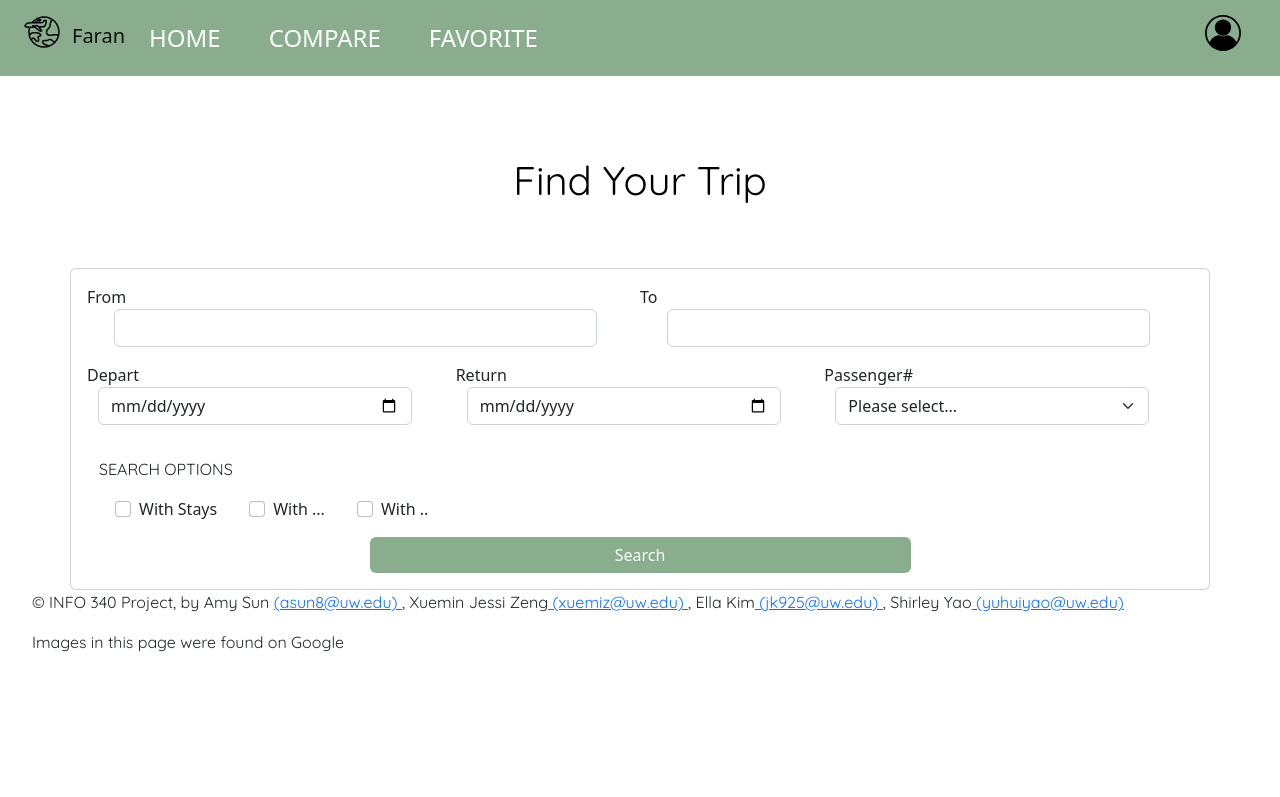
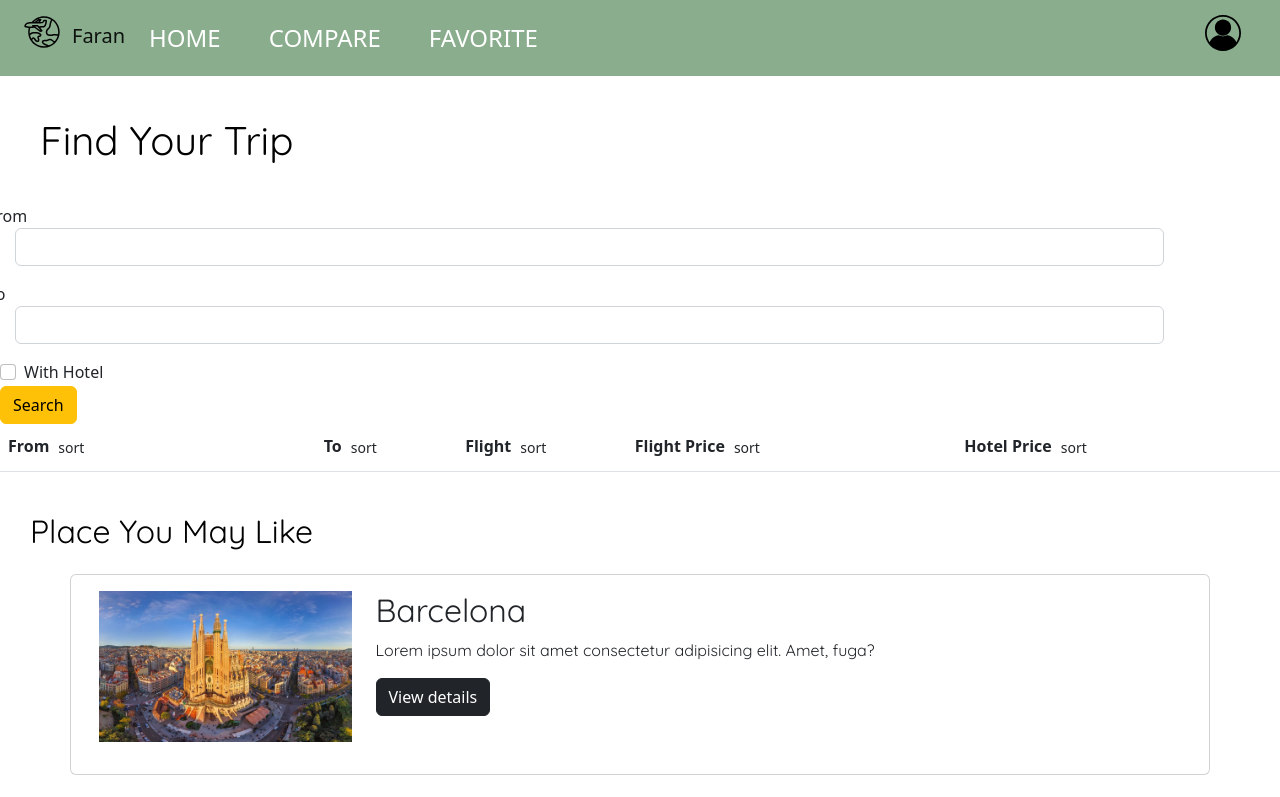
Before and after one commit to info340b-wi23/project-info340-group-bb4, a React (Create React App) app: page / in a window 1280 px wide. Shown: the top 797 px of the page. Built offline with nearby package versions, Linux system fonts and the light colour scheme.

Commit message:
fixed filter

```diff
--- a/src/components/App.js
+++ b/src/components/App.js
@@ -22,8 +22,9 @@ function App(props) {
       </header>
 
       <main>
+        {/* <Homepage/> */}
         <Routes>
-          <Route path="/" element={<HomeSearch/>}/>
+          <Route path="/" element={<Homepage/>}/>
           <Route path="search" element={<SearchDataTable/>}/>
 
           <Route path="comparisonPage" element={<ComparisonPage/>}/>
--- a/src/components/DestSelectForm.js
+++ b/src/components/DestSelectForm.js
@@ -2,6 +2,19 @@ import React, { useState } from 'react';
 
 
 export function DestSelectForm(props) {
+
+  const EXAMPLE_TRAVEL = [
+    { date: '05/04/2023', from: 'Florianopolis (SC)', to: 'Salvador (BH)', hotel: 'Hotel K', hotelprice: '263.41', flight: 'CloudFy', flightprice: '1640.80', flightDur: '2.44', flightDist: '937.77', totalprice: '1904.21', class: 'First Class'},
+    { date: '05/30/2023', from: 'Florianopolis (SC)', to: 'Salvador (BH)', hotel: 'Hotel K', hotelprice: '263.41', flight: 'FlyingDrops', flightprice: '1692.64', flightDur: '2.44', flightDist: '937.77', totalprice: '1956.05', class: 'First Class' },
+    { date: '05/24/2023', from: 'Florianopolis (SC)', to: 'Salvador (BH)', hotel: 'Hotel K', hotelprice: '263.41', flight: 'Rainbow', flightprice: '1630.75', flightDur: '2.44', flightDist: '937.77', totalprice: '1894.16', class: 'First Class' },
+    { date: '05/26/2023', from: 'Florianopolis (SC)', to: 'Salvador (BH)', hotel: 'Hotel K', hotelprice: '263.41', flight: 'Rainbow', flightprice: '1367.88', flightDur: '2.44', flightDist: '937.77', totalprice: '1631.29', class: 'Premium' },
+    { date: '05/12/2023', from: 'New York (NY)', to: 'Los Angeles (LA)', hotel: 'Hotel J', hotelprice: '472.98', flight: 'BlueLine', flightprice: '1692.64', flightDur: '2.44', flightDist: '937.77', totalprice: '1956.05', class: 'First Class' },
+    { date: '05/03/2023', from: 'Huston (HU)', to: 'New York (NY)', hotel: 'Hotel J', hotelprice: '472.98', flight: 'BlueLine', flightprice: '1630.75', flightDur: '2.44', flightDist: '937.77', totalprice: '1894.16', class: 'First Class' },
+    { date: '05/28/2023', from: 'New York (NY)', to: 'Huston (HU)', hotel: 'Hotel J', hotelprice: '472.98', flight: 'BlueLine', flightprice: '1367.88', flightDur: '2.44', flightDist: '937.77', totalprice: '1631.29', class: 'Premium' },
+    { date: '05/16/2023', from: 'Florianopolis (SC)', to: 'Salvador (BH)', hotel: 'Hotel K', hotelprice: '263.41', flight: 'CloudFy', flightprice: '1311.38', flightDur: '2.44', flightDist: '937.77', totalprice: '1574.79', class: 'Premium' }
+  ];
+
+  let travelData =EXAMPLE_TRAVEL;
 
   // track From selected from the <select> input
   const [selectFrom, setSelectFrom] = useState('');
@@ -29,8 +42,8 @@ export function DestSelectForm(props) {
     props.applyFilterCallback(selectFrom, searchOption);
   }
 
-  const optionElems = props.teamOptions.map((result) => {
-    return <option key={result} value={result}>{result}</option>
+  const optionElems = travelData.map((travelData) => {
+    return <option key={travelData.from} value={travelData => <div>{travelData.from}</div>}></option>
   })
 
   return(
--- a/src/components/Homepage.js
+++ b/src/components/Homepage.js
@@ -3,23 +3,68 @@ import TravelList from './TravelList.js';
 import { DestSelectForm } from './DestSelectForm';
 import  DestDataCard from './DestDataCard';
 
+// function SearchHelper(props){
+//   const [filterFrom, setFilterFrom] = useState('');
+//   const [filterDest, setFilterDest] = useState('');
+//   const [filterHotel,setFilterHotel]  = useState(false);
+
+//   const displayedData = props.travelData.filter((obj)=>{
+//     if(filterDest === '' && filterFrom === '') {
+//       return props.travelData;
+//     } else {
+//       if(filterHotel === true) {
+//         return ((obj.hotel === filterDest) && (obj.hotel === filterFrom));
+//       }
+//       // else {
+//       //   return (obj.winner === filterDest);
+//       // }
+//     }
+//   })
+
+//   function applyFilter(from, dest, hotel) {
+//     setFilterFrom(from);
+//     setFilterDest(dest);
+//     setFilterHotel(hotel);
+//   }
+
+//   //get sorted list of unique teamNames. reduce array of objects into array of strings,
+//   //convert to Set to get uniques, spread back into array, and sort
+//   const uniqueDest = [...new Set(props.travelData.reduce((all, current) => {
+//     return all.concat([current.from, current.hotel]);
+//   }, []))].sort();
+// }
+
 export function Homepage(props) {
+  const EXAMPLE_TRAVEL = [
+    { date: '05/04/2023', from: 'Florianopolis (SC)', to: 'Salvador (BH)', hotel: 'Hotel K', hotelprice: '263.41', flight: 'CloudFy', flightprice: '1640.80', flightDur: '2.44', flightDist: '937.77', totalprice: '1904.21', class: 'First Class'},
+    { date: '05/30/2023', from: 'Florianopolis (SC)', to: 'Salvador (BH)', hotel: 'Hotel K', hotelprice: '263.41', flight: 'FlyingDrops', flightprice: '1692.64', flightDur: '2.44', flightDist: '937.77', totalprice: '1956.05', class: 'First Class' },
+    { date: '05/24/2023', from: 'Florianopolis (SC)', to: 'Salvador (BH)', hotel: 'Hotel K', hotelprice: '263.41', flight: 'Rainbow', flightprice: '1630.75', flightDur: '2.44', flightDist: '937.77', totalprice: '1894.16', class: 'First Class' },
+    { date: '05/26/2023', from: 'Florianopolis (SC)', to: 'Salvador (BH)', hotel: 'Hotel K', hotelprice: '263.41', flight: 'Rainbow', flightprice: '1367.88', flightDur: '2.44', flightDist: '937.77', totalprice: '1631.29', class: 'Premium' },
+    { date: '05/12/2023', from: 'New York (NY)', to: 'Los Angeles (LA)', hotel: 'Hotel J', hotelprice: '472.98', flight: 'BlueLine', flightprice: '1692.64', flightDur: '2.44', flightDist: '937.77', totalprice: '1956.05', class: 'First Class' },
+    { date: '05/03/2023', from: 'Huston (HU)', to: 'New York (NY)', hotel: 'Hotel J', hotelprice: '472.98', flight: 'BlueLine', flightprice: '1630.75', flightDur: '2.44', flightDist: '937.77', totalprice: '1894.16', class: 'First Class' },
+    { date: '05/28/2023', from: 'New York (NY)', to: 'Huston (HU)', hotel: 'Hotel J', hotelprice: '472.98', flight: 'BlueLine', flightprice: '1367.88', flightDur: '2.44', flightDist: '937.77', totalprice: '1631.29', class: 'Premium' },
+    { date: '05/16/2023', from: 'Florianopolis (SC)', to: 'Salvador (BH)', hotel: 'Hotel K', hotelprice: '263.41', flight: 'CloudFy', flightprice: '1311.38', flightDur: '2.44', flightDist: '937.77', totalprice: '1574.79', class: 'Premium' }
+  ];
+
+  let travelData =EXAMPLE_TRAVEL;
+
   const [filterFrom, setFilterFrom] = useState('');
   const [filterDest, setFilterDest] = useState('');
   const [filterHotel,setFilterHotel]  = useState(false);
 
-  const displayedData = props.travelData.filter((obj)=>{
-    if(filterDest === '' && filterFrom === '') {
-      return props.travelData;
+  const displayedData = travelData.filter((obj)=>{
+    if(filterDest === '') {
+      return travelData;
     } else {
       if(filterHotel === true) {
         return ((obj.hotel === filterDest) && (obj.hotel === filterFrom));
       }
-      // else {
-      //   return (obj.winner === filterDest);
-      // }
+      else {
+        return (obj.from === filterDest);
+      }
     }
   })
+  console.log(displayedData)
 
   function applyFilter(from, dest, hotel) {
     setFilterFrom(from);
@@ -29,7 +74,7 @@ export function Homepage(props) {
 
   //get sorted list of unique teamNames. reduce array of objects into array of strings,
   //convert to Set to get uniques, spread back into array, and sort
-  const uniqueDest = [...new Set(props.travelData.reduce((all, current) => {
+  const uniqueDest = [...new Set(travelData.reduce((all, current) => {
     return all.concat([current.from, current.hotel]);
   }, []))].sort();
 
@@ -132,9 +177,8 @@ export function Homepage(props) {
 
         {/* section 1 */}
         <DestSelectForm destOptions={uniqueDest} applyFilterCallback={applyFilter}/>
+        <DestDataCard data={displayedData}/>
         {/* <DestDataCard/> */}
-        {/* table? */}
-        <DestDataCard data={displayedData}/>
 
         {/* section 2 */}
         <h2 className="examplePlace">Place You May Like</h2>
```
